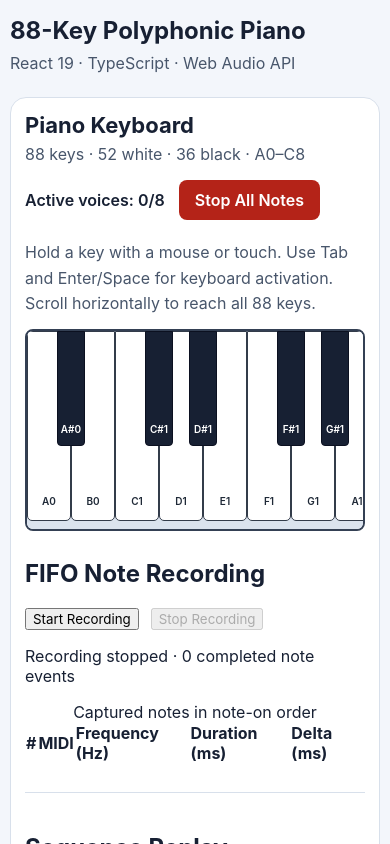
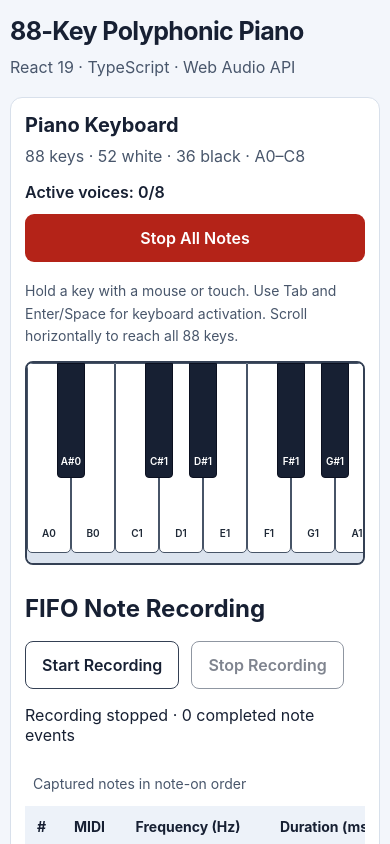
Before and after one commit to 24521912-source/24521912_CamTu_Lab3, a React (Vite) app in the folder Homework2/: page / in a window 390 px wide. Shown: the top 844 px of the page. Built offline with nearby package versions, Linux system fonts and the light colour scheme.

Commit message:
fix(a11y): improve piano responsiveness and accessibility

```diff
--- a/Homework2/index.html
+++ b/Homework2/index.html
@@ -4,7 +4,7 @@
     <meta charset="UTF-8" />
     <link rel="icon" type="image/svg+xml" href="/favicon.svg" />
     <meta name="viewport" content="width=device-width, initial-scale=1.0" />
-    <title>homework2</title>
+    <title>88-Key Polyphonic Piano | Homework 2</title>
   </head>
   <body>
     <div id="root"></div>
--- a/Homework2/src/components/PianoKey.module.css
+++ b/Homework2/src/components/PianoKey.module.css
@@ -5,10 +5,14 @@
   padding: 0;
   font: inherit;
   cursor: pointer;
+
   user-select: none;
   -webkit-user-select: none;
   touch-action: none;
-  transition: background-color 80ms ease;
+
+  transition:
+    background-color 100ms ease,
+    box-shadow 100ms ease;
 }
 
 .key:focus-visible {
@@ -17,47 +21,96 @@
   z-index: 5;
 }
 
+.key:disabled {
+  cursor: not-allowed;
+}
+
 .white {
   width: 44px;
   height: 190px;
+
   background: #ffffff;
   color: #1f2937;
-  border: 1px solid #333c4a;
+
+  border: 1px solid #475467;
   border-radius: 0 0 5px 5px;
+
   display: flex;
   align-items: flex-end;
   justify-content: center;
+
   padding-bottom: 13px;
+}
+
+.white:hover {
+  background: #e8f2ff;
 }
 
 .white.pressed {
   background: #a7d8ff;
+  box-shadow: inset 0 3px 8px rgb(0 0 0 / 12%);
 }
 
 .black {
   position: absolute;
   top: 0;
   z-index: 2;
+
   width: 28px;
   height: 115px;
+
   background: #172033;
   color: #ffffff;
+
   border: 1px solid #0b1020;
   border-radius: 0 0 4px 4px;
+
   display: flex;
   align-items: flex-end;
   justify-content: center;
+
   padding-bottom: 10px;
+}
+
+.black:hover {
+  background: #344567;
 }
 
 .black.pressed {
   background: #2563eb;
+  box-shadow: inset 0 3px 8px rgb(0 0 0 / 25%);
+}
+
+.black:focus-visible {
+  outline: 3px solid #facc15;
+  outline-offset: -4px;
+  z-index: 6;
 }
 
 .noteLabel {
   pointer-events: none;
   font-size: 10px;
   font-weight: 600;
+  line-height: 1.2;
+  white-space: nowrap;
+}
+
+@media (hover: none) {
+  .white:hover {
+    background: #ffffff;
+  }
+
+  .black:hover {
+    background: #172033;
+  }
+
+  .white.pressed {
+    background: #a7d8ff;
+  }
+
+  .black.pressed {
+    background: #2563eb;
+  }
 }
 
 @media (prefers-reduced-motion: reduce) {
--- a/Homework2/src/components/PianoKeyboard.module.css
+++ b/Homework2/src/components/PianoKeyboard.module.css
@@ -1,13 +1,16 @@
 .page {
   box-sizing: border-box;
   width: 100%;
+  min-width: 0;
   min-height: 100vh;
   padding: 32px 20px;
+
   background: #f3f6fb;
   color: #172033;
 }
 
 .header {
+  width: 100%;
   max-width: 1200px;
   margin: 0 auto 24px;
 }
@@ -15,18 +18,25 @@
 .header h1 {
   margin: 0 0 8px;
   font-size: clamp(24px, 4vw, 36px);
+  line-height: 1.25;
+  letter-spacing: -0.025em;
 }
 
 .header p {
   margin: 0;
   color: #48566b;
+  line-height: 1.5;
 }
 
 .panel {
   box-sizing: border-box;
+  width: 100%;
+  min-width: 0;
   max-width: 1200px;
+
   margin: 0 auto;
   padding: 24px;
+
   background: #ffffff;
   border: 1px solid #d8e0eb;
   border-radius: 16px;
@@ -37,36 +47,44 @@
   flex-wrap: wrap;
   justify-content: space-between;
   align-items: center;
-  gap: 16px;
+  gap: 20px;
 }
 
 .toolbar h2 {
   margin: 0 0 6px;
   font-size: 22px;
+  line-height: 1.3;
 }
 
 .toolbar p {
   margin: 0;
   color: #48566b;
+  line-height: 1.5;
 }
 
 .controls {
   display: flex;
+  flex-wrap: wrap;
   align-items: center;
-  flex-wrap: wrap;
   gap: 14px;
   font-weight: 600;
 }
 
 .stopButton {
-  padding: 10px 16px;
-  border: 0;
-  border-radius: 8px;
+  min-height: 44px;
+  padding: 10px 18px;
+
   background: #b42318;
   color: #ffffff;
+
+  border: 2px solid transparent;
+  border-radius: 9px;
+
   font: inherit;
   font-weight: 600;
   cursor: pointer;
+
+  transition: background-color 120ms ease;
 }
 
 .stopButton:hover {
@@ -78,21 +96,36 @@
   outline-offset: 3px;
 }
 
+.stopButton:disabled {
+  opacity: 0.55;
+  cursor: not-allowed;
+}
+
 .instructions {
-  margin: 20px 0 12px;
+  margin: 22px 0 14px;
   color: #48566b;
-  line-height: 1.6;
+  line-height: 1.7;
 }
 
 .scrollArea {
+  box-sizing: border-box;
+
+  display: block;
   width: 100%;
+  max-width: 100%;
+
   overflow-x: auto;
   overflow-y: hidden;
+
   border: 2px solid #344054;
   border-radius: 8px;
+
   background: #dbe3ee;
+  padding-bottom: 10px;
+
   scrollbar-width: auto;
-  padding-bottom: 8px;
+  scrollbar-color: #64748b #dbe3ee;
+  overscroll-behavior-x: contain;
 }
 
 .scrollArea:focus-visible {
@@ -100,9 +133,24 @@
   outline-offset: 3px;
 }
 
+.scrollArea::-webkit-scrollbar {
+  height: 12px;
+}
+
+.scrollArea::-webkit-scrollbar-track {
+  background: #dbe3ee;
+}
+
+.scrollArea::-webkit-scrollbar-thumb {
+  background: #64748b;
+  border: 2px solid #dbe3ee;
+  border-radius: 8px;
+}
+
 .keyboard {
   position: relative;
   height: 190px;
+  max-width: none;
 }
 
 .whiteRow {
@@ -111,17 +159,20 @@
 }
 
 .error {
+  margin-top: 16px;
   color: #b42318;
   font-weight: 600;
+  line-height: 1.5;
 }
 
-@media (max-width: 600px) {
+/* Tablet */
+@media (max-width: 768px) {
   .page {
-    padding: 16px 10px;
+    padding: 24px 14px;
   }
 
   .panel {
-    padding: 14px;
+    padding: 20px;
   }
 
   .toolbar {
@@ -132,3 +183,61 @@
     width: 100%;
   }
 }
+
+/* Mobile: 375px and smaller */
+@media (max-width: 480px) {
+  .page {
+    padding: 16px 10px;
+  }
+
+  .header {
+    margin-bottom: 18px;
+  }
+
+  .header h1 {
+    font-size: 25px;
+  }
+
+  .panel {
+    padding: 14px;
+    border-radius: 12px;
+  }
+
+  .toolbar {
+    flex-direction: column;
+    align-items: stretch;
+    gap: 14px;
+  }
+
+  .toolbar h2 {
+    font-size: 20px;
+  }
+
+  .controls {
+    display: flex;
+    flex-direction: column;
+    align-items: stretch;
+    gap: 12px;
+  }
+
+  .stopButton {
+    width: 100%;
+    min-height: 48px;
+  }
+
+  .instructions {
+    margin-top: 18px;
+    font-size: 14px;
+    line-height: 1.6;
+  }
+
+  .scrollArea {
+    margin-top: 12px;
+  }
+}
+
+@media (prefers-reduced-motion: reduce) {
+  .stopButton {
+    transition: none;
+  }
+}
--- a/Homework2/src/index.css
+++ b/Homework2/src/index.css
@@ -1,16 +1,22 @@
 :root {
   font-family: Inter, system-ui, Arial, sans-serif;
+  color: #172033;
+  background: #f3f6fb;
+
   font-synthesis: none;
   text-rendering: optimizeLegibility;
   -webkit-font-smoothing: antialiased;
 }
 
-* {
+*,
+*::before,
+*::after {
   box-sizing: border-box;
 }
 
 html {
   min-width: 320px;
+  scroll-behavior: smooth;
 }
 
 body {
@@ -18,19 +24,136 @@ body {
   margin: 0;
 }
 
-button {
-  font-family: inherit;
-}
-
 #root {
   width: 100%;
+  min-width: 0;
   min-height: 100vh;
 }
 
+button,
+select,
+input {
+  font: inherit;
+}
+
+/* Recording and replay controls only.
+   Piano key buttons use aria-pressed and are excluded. */
+
+section[aria-labelledby="recording-heading"] button,
+section[aria-labelledby="replay-heading"] button {
+  min-height: 44px;
+  padding: 10px 16px;
+
+  border: 1px solid #344054;
+  border-radius: 8px;
+
+  background: #ffffff;
+  color: #172033;
+
+  font-weight: 600;
+  cursor: pointer;
+}
+
+section[aria-labelledby="recording-heading"] button:hover:not(:disabled),
+section[aria-labelledby="replay-heading"] button:hover:not(:disabled) {
+  background: #e8f2ff;
+}
+
+section[aria-labelledby="recording-heading"] button:disabled,
+section[aria-labelledby="replay-heading"] button:disabled {
+  opacity: 0.55;
+  cursor: not-allowed;
+}
+
+section[aria-labelledby="replay-heading"] select {
+  min-height: 44px;
+  min-width: 100px;
+  padding: 8px 12px;
+
+  border: 1px solid #667085;
+  border-radius: 8px;
+
+  background: #ffffff;
+  color: #172033;
+}
+
+section[aria-labelledby="recording-heading"] button:focus-visible,
+section[aria-labelledby="replay-heading"] button:focus-visible,
+section[aria-labelledby="replay-heading"] select:focus-visible {
+  outline: 3px solid #2563eb;
+  outline-offset: 3px;
+}
+
+section[aria-labelledby="recording-heading"] h2,
+section[aria-labelledby="replay-heading"] h2 {
+  margin-bottom: 16px;
+  line-height: 1.3;
+}
+
+/* Recorded note table */
+
+section[aria-labelledby="recording-heading"] table {
+  width: 100%;
+  min-width: 480px;
+
+  border-collapse: collapse;
+  font-size: 14px;
+  line-height: 1.5;
+}
+
+section[aria-labelledby="recording-heading"] caption {
+  padding: 12px 8px;
+  text-align: left;
+  color: #48566b;
+}
+
+section[aria-labelledby="recording-heading"] th {
+  background: #edf2f9;
+  color: #172033;
+  font-weight: 700;
+}
+
+section[aria-labelledby="recording-heading"] th,
+section[aria-labelledby="recording-heading"] td {
+  padding: 10px 12px;
+  border-bottom: 1px solid #d8e0eb;
+  text-align: left;
+  white-space: nowrap;
+}
+
+section[aria-labelledby="recording-heading"] tbody tr:nth-child(even) {
+  background: #f8fafc;
+}
+
+/* Mobile controls */
+
+@media (max-width: 480px) {
+  section[aria-labelledby="recording-heading"],
+  section[aria-labelledby="replay-heading"] {
+    min-width: 0;
+    max-width: 100%;
+  }
+
+  section[aria-labelledby="recording-heading"] button,
+  section[aria-labelledby="replay-heading"] button {
+    min-height: 48px;
+  }
+
+  section[aria-labelledby="replay-heading"] select {
+    min-height: 48px;
+  }
+}
+
 @media (prefers-reduced-motion: reduce) {
+  html {
+    scroll-behavior: auto;
+  }
+
   *,
   *::before,
   *::after {
-    scroll-behavior: auto !important;
+    animation-duration: 0.01ms !important;
+    animation-iteration-count: 1 !important;
+    transition-duration: 0.01ms !important;
   }
 }
```
